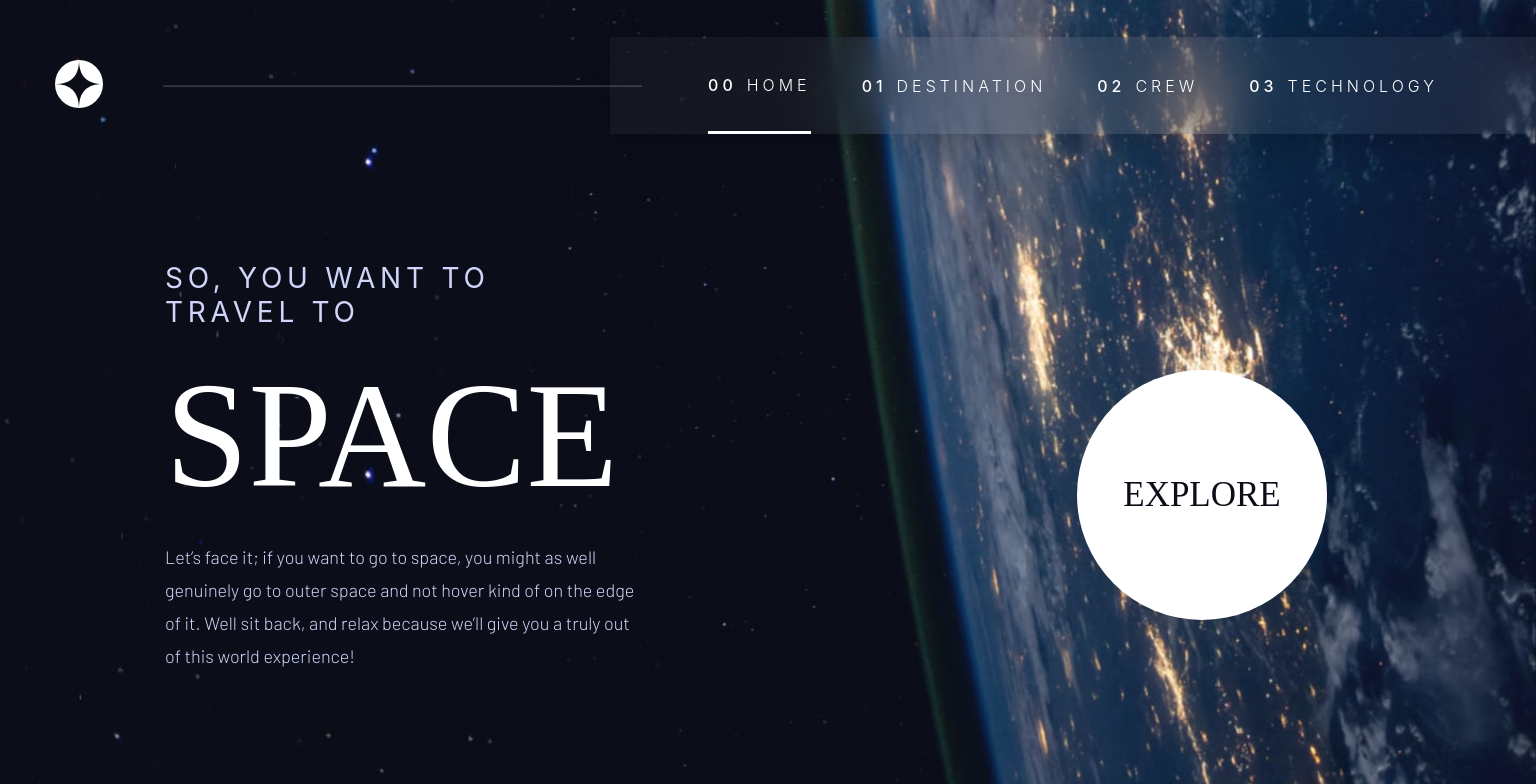
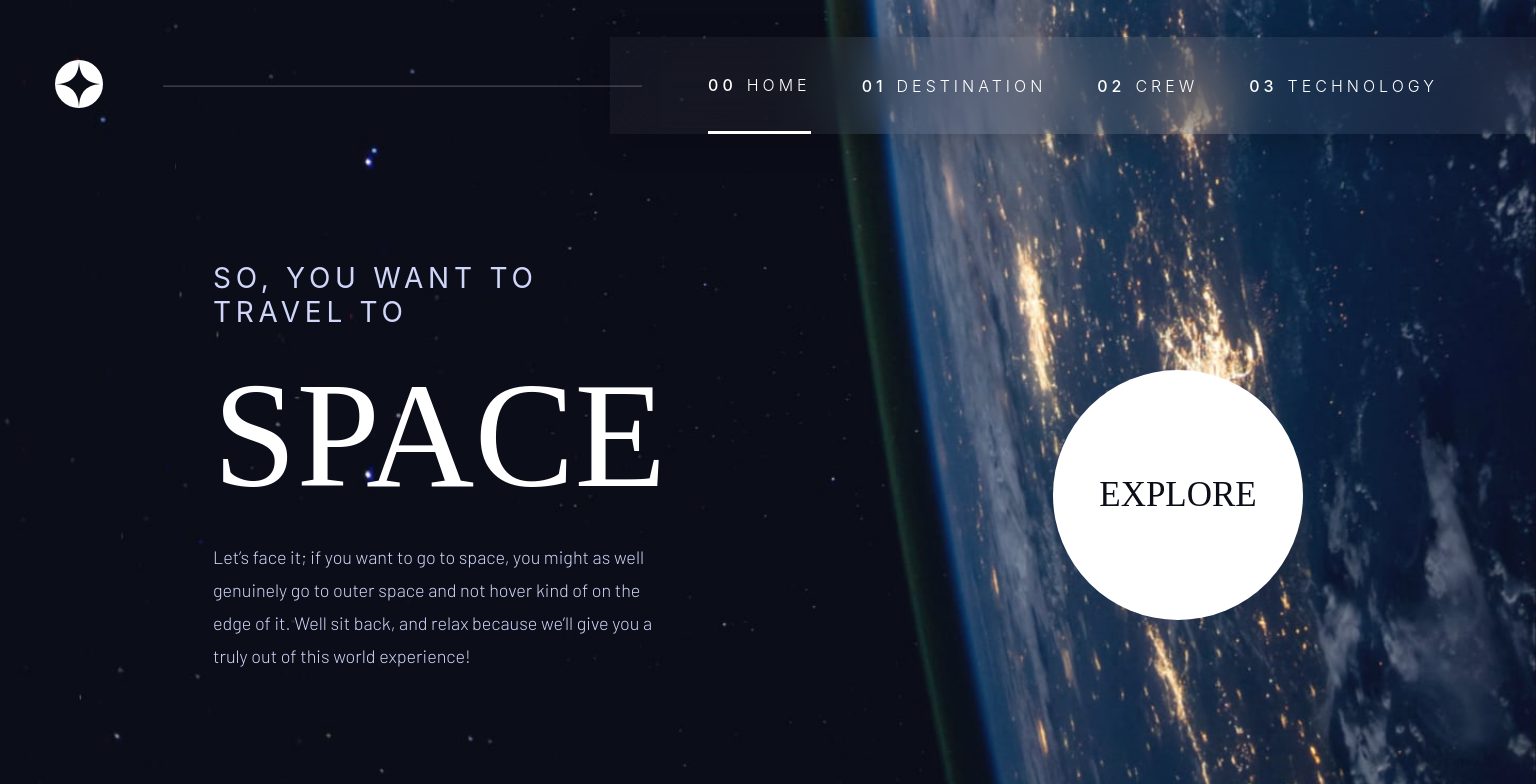
Before and after one commit to badmotherfunk/Space-tourism-website, a React (Create React App) app: page / in a window 1536 px wide. Shown: the top 784 px of the page. Built offline with nearby package versions, Linux system fonts and the light colour scheme; a web font is replaced by a local one.

Commit message:
Amélioration du comportement du responsive poru les grands écrans

```diff
--- a/src/pages/Crew/Crew.css
+++ b/src/pages/Crew/Crew.css
@@ -1,6 +1,7 @@
 .crewLanding {
     display: flex;
     flex-direction: column;
+    align-items: center;
     width: 100vw;
     height: 100vh;
 }
@@ -21,6 +22,7 @@
     flex-direction: column;
     width: 100%;
     height: 100%;
+    max-width: 1440px;
     padding-left: 165px;
 }
 
@@ -33,6 +35,7 @@
     flex-direction: column;
     width: 50%;
     justify-content: center;
+
 }
 
 .crewPicture {
@@ -40,7 +43,6 @@
     justify-content: center;
     height: 100%;
 }
-
 
 .crewInformations {
     text-align: left;
@@ -105,6 +107,12 @@ input[type="radio"] {
 
 
 /* ---------- MEDIA QUERIES ---------- */
+
+@media screen and (min-width: 1440px) {
+    .crewPicture img {
+        object-fit: contain;
+    }
+}
 
 @media screen and (max-width: 1024px) {
     .crewGlobalContainer {
--- a/src/pages/Destination/Destination.css
+++ b/src/pages/Destination/Destination.css
@@ -1,6 +1,7 @@
 .destinationLanding {
     display: flex;
     flex-direction: column;
+    align-items: center;
     width: 100vw;
     height: 100vh;
 }
@@ -24,6 +25,7 @@
     width: 100%;
     height: auto;
     padding: 0 100px 0 165px;
+    max-width: 1440px;
 }
 
 .titleContainer {
--- a/src/pages/Home/Home.css
+++ b/src/pages/Home/Home.css
@@ -1,6 +1,7 @@
 .landing {
     display: flex;
     flex-direction: column;
+    align-items: center;
     width: 100vw;
     height: 100vh;
 }
@@ -18,6 +19,7 @@
 .landingContainer {
     width: 100%;
     height: 100vh;
+    max-width: 1440px;
     display: flex;
     align-items: center;
 }
@@ -103,12 +105,6 @@
 
 
 /* ---------- MEDIA QUERIES ---------- */
-@media screen and (min-width: 1440px) {
-    .landingText {
-        width: 80%;
-    }
-}
-
 
 @media screen and (max-width: 1024px) {
     .landingTitle {
--- a/src/pages/Technology/Technology.css
+++ b/src/pages/Technology/Technology.css
@@ -1,6 +1,7 @@
 .technologyLanding {
     display: flex;
     flex-direction: column;
+    align-items: center;
     width: 100vw;
     height: 100vh;
 }
@@ -21,7 +22,7 @@
     justify-content: center;
     align-items: center;
     width: 100%;
-    height: 100%;
+    max-width: 1440px;
     padding: 0 0 0 165px;
 }
 
```
